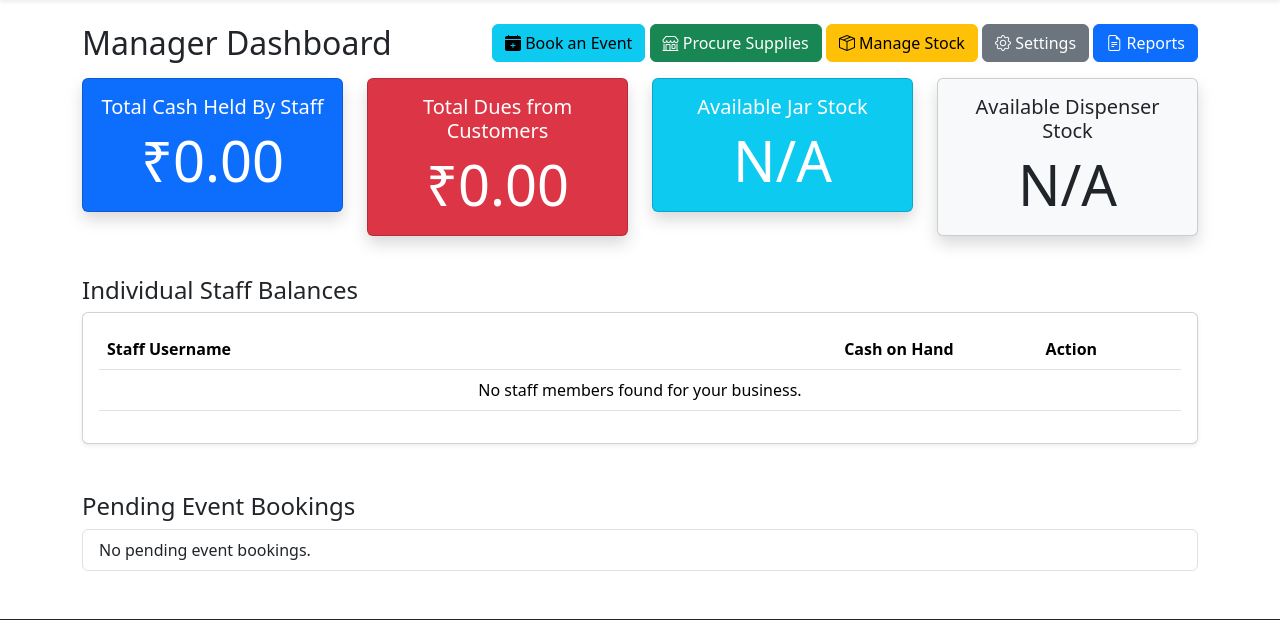
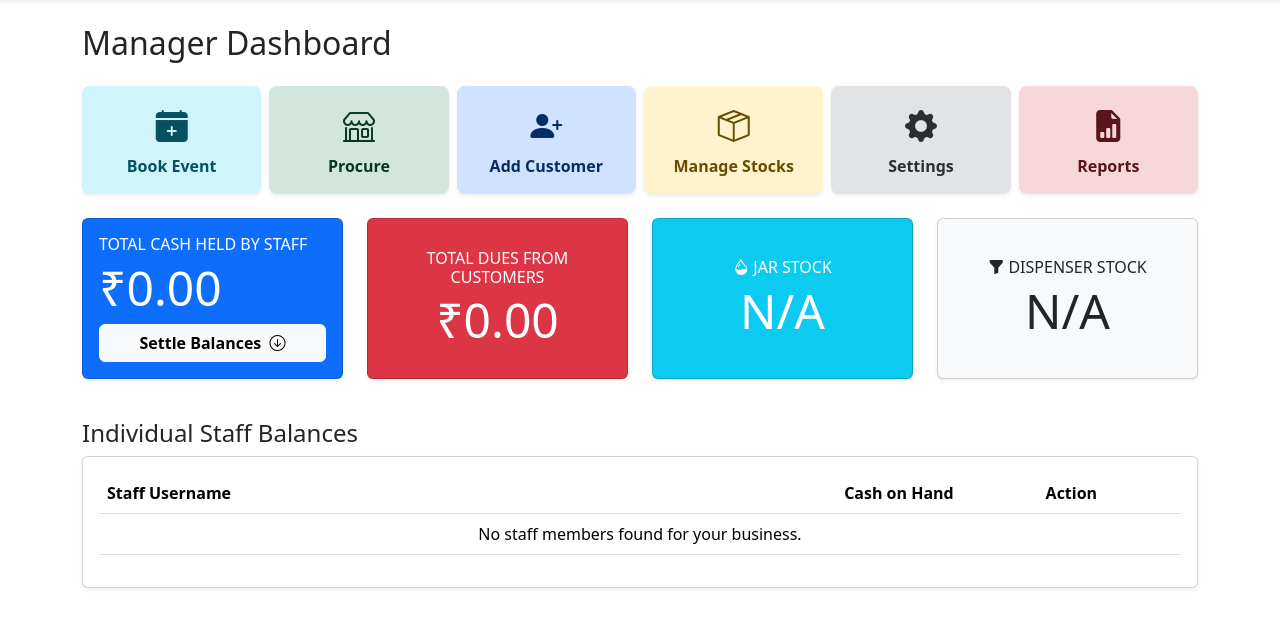
Before and after one commit to rajatpoddar/Aquajal-2.0, a Python web app: template app/templates/manager/dashboard.html in a window 1280 px wide. Shown: the part 62-682 px from the top of the page. Run offline with Jinja, Linux system fonts and the light colour scheme; the template is opened without the code that fills it, so the values that code supplies are empty; some libraries are stand-ins or nearby versions.

Commit message:
browse product page and manager dashboard update and fix on reports page

```diff
--- a/app/templates/manager/dashboard.html
+++ b/app/templates/manager/dashboard.html
@@ -83,65 +83,102 @@
 </div>
 {% endif %}
 
-{# --- DASHBOARD CONTENT --- #}
-<div class="d-flex flex-column flex-md-row justify-content-md-between align-items-md-center mb-3">
+{# --- DASHBOARD TITLE --- #}
+<div class="d-flex flex-column flex-md-row justify-content-md-between align-items-md-center mb-4">
     <h2 class="mb-3 mb-md-0">Manager Dashboard</h2>
-    <div class="d-grid gap-2 d-md-block">
-        <a href="{{ url_for('manager.book_event') }}" class="btn btn-info">
-            <i class="bi bi-calendar-plus-fill"></i> Book an Event
+</div>
+
+{# --- QUICK ACTION BUTTONS --- #}
+<div class="row row-cols-3 row-cols-md-6 g-2 mb-4 text-center">
+    <div class="col">
+        <a href="{{ url_for('manager.book_event') }}" class="d-block p-3 rounded-3 text-decoration-none bg-info-subtle text-info-emphasis shadow-sm h-100 d-flex flex-column justify-content-center btn-hover-lift">
+            <i class="bi bi-calendar-plus-fill fs-2 mb-1"></i>
+            <span class="fw-bold">Book Event</span>
         </a>
-        <a href="{{ url_for('manager.browse_products') }}" class="btn btn-success">
-            <i class="bi bi-shop"></i> Procure Supplies
+    </div>
+    <div class="col">
+        <a href="{{ url_for('manager.browse_products') }}" class="d-block p-3 rounded-3 text-decoration-none bg-success-subtle text-success-emphasis shadow-sm h-100 d-flex flex-column justify-content-center btn-hover-lift">
+            <i class="bi bi-shop fs-2 mb-1"></i>
+            <span class="fw-bold">Procure</span>
         </a>
-        <a href="{{ url_for('manager.stock_management') }}" class="btn btn-warning">
-            <i class="bi bi-box-seam"></i> Manage Stock
+    </div>
+     <div class="col">
+        <a href="{{ url_for('customers.add_customer') }}" class="d-block p-3 rounded-3 text-decoration-none bg-primary-subtle text-primary-emphasis shadow-sm h-100 d-flex flex-column justify-content-center btn-hover-lift">
+            <i class="bi bi-person-plus-fill fs-2 mb-1"></i>
+            <span class="fw-bold">Add Customer</span>
         </a>
-        <a href="{{ url_for('manager.settings') }}" class="btn btn-secondary">
-            <i class="bi bi-gear"></i> Settings
+    </div>
+    <div class="col">
+        <a href="{{ url_for('manager.stock_management') }}" class="d-block p-3 rounded-3 text-decoration-none bg-warning-subtle text-warning-emphasis shadow-sm h-100 d-flex flex-column justify-content-center btn-hover-lift">
+            <i class="bi bi-box-seam fs-2 mb-1"></i>
+            <span class="fw-bold">Manage Stocks</span>
         </a>
-        <a href="{{ url_for('manager.reports') }}" class="btn btn-primary">
-            <i class="bi bi-file-earmark-text"></i> Reports
+    </div>
+    <div class="col">
+        <a href="{{ url_for('manager.settings') }}" class="d-block p-3 rounded-3 text-decoration-none bg-secondary-subtle text-secondary-emphasis shadow-sm h-100 d-flex flex-column justify-content-center btn-hover-lift">
+            <i class="bi bi-gear-fill fs-2 mb-1"></i>
+            <span class="fw-bold">Settings</span>
+        </a>
+    </div>
+    <div class="col">
+        <a href="{{ url_for('manager.reports') }}" class="d-block p-3 rounded-3 text-decoration-none bg-danger-subtle text-danger-emphasis shadow-sm h-100 d-flex flex-column justify-content-center btn-hover-lift">
+            <i class="bi bi-file-earmark-bar-graph-fill fs-2 mb-1"></i>
+            <span class="fw-bold">Reports</span>
         </a>
     </div>
 </div>
 
+{# --- Redesigned Summary Cards for Responsive View --- #}
+<div class="row mb-4">
 
-<div class="row mb-4">
-    <div class="col-lg-3 col-md-6 mb-3">
-        <div class="card text-center text-white bg-primary shadow">
-            <div class="card-body">
-                <h5 class="card-title">Total Cash Held By Staff</h5>
-                <p class="card-text display-4">₹{{ "%.2f"|format(total_staff_balance) }}</p>
+    <!-- Total Cash Card -->
+    <div class="col-12 col-md-6 col-lg-3 mb-3">
+        <div class="card text-white bg-primary shadow-sm h-100">
+            <div class="card-body d-flex flex-column justify-content-between p-3">
+                <div>
+                    <h6 class="card-title text-uppercase mb-1">Total Cash Held By Staff</h6>
+                    <p class="card-text display-5 mb-2">₹{{ "%.2f"|format(total_staff_balance) }}</p>
+                </div>
+                <a href="#staff-balances" class="btn btn-light fw-bold w-100">
+                    Settle Balances <i class="bi bi-arrow-down-circle ms-1"></i>
+                </a>
             </div>
         </div>
     </div>
-    <div class="col-lg-3 col-md-6 mb-3">
-        <div class="card text-center text-white bg-danger shadow">
-            <div class="card-body">
-                <h5 class="card-title">Total Dues from Customers</h5>
-                <p class="card-text display-4">₹{{ "%.2f"|format(total_dues) }}</p>
+
+    <!-- Total Dues Card -->
+    <div class="col-12 col-md-6 col-lg-3 mb-3">
+        <div class="card text-white bg-danger shadow-sm h-100">
+            <div class="card-body text-center p-3 d-flex flex-column justify-content-center">
+                <h6 class="card-title text-uppercase mb-1">Total Dues from Customers</h6>
+                <p class="card-text display-5 mb-0">₹{{ "%.2f"|format(total_dues) }}</p>
             </div>
         </div>
     </div>
-    <div class="col-lg-3 col-md-6 mb-3">
-        <div class="card text-center text-white bg-info shadow">
-            <div class="card-body">
-                <h5 class="card-title">Available Jar Stock</h5>
-                <p class="card-text display-4">{{ current_user.business.jar_stock if current_user.business else 'N/A' }}</p>
+
+    <!-- Available Jar Stock Card -->
+    <div class="col-12 col-md-6 col-lg-3 mb-3">
+        <div class="card text-white bg-info shadow-sm h-100">
+            <div class="card-body text-center p-3 d-flex flex-column justify-content-center">
+                <h6 class="card-title text-uppercase mb-1"><i class="bi bi-droplet-half"></i> Jar Stock</h6>
+                <p class="card-text display-5 mb-0">{{ business.jar_stock if business else 'N/A' }}</p>
             </div>
         </div>
     </div>
-    <div class="col-lg-3 col-md-6 mb-3">
-        <div class="card text-center text-dark bg-light shadow">
-            <div class="card-body">
-                <h5 class="card-title">Available Dispenser Stock</h5>
-                <p class="card-text display-4">{{ current_user.business.dispenser_stock if current_user.business else 'N/A' }}</p>
+
+    <!-- Available Dispenser Stock Card -->
+    <div class="col-12 col-md-6 col-lg-3 mb-3">
+        <div class="card text-dark bg-light shadow-sm h-100">
+            <div class="card-body text-center p-3 d-flex flex-column justify-content-center">
+                <h6 class="card-title text-uppercase mb-1"><i class="bi bi-funnel-fill"></i> Dispenser Stock</h6>
+                <p class="card-text display-5 mb-0">{{ business.dispenser_stock if business else 'N/A' }}</p>
             </div>
         </div>
     </div>
 </div>
 
-<h4 class="mt-4">Individual Staff Balances</h4>
+
+<h4 class="mt-4" id="staff-balances">Individual Staff Balances</h4>
 <div class="card shadow-sm">
     <div class="card-body">
         <div class="table-responsive">
--- a/app/templates/manager/reports.html
+++ b/app/templates/manager/reports.html
@@ -142,7 +142,7 @@
                                 <td class="text-center">{{ staff.full_days }}</td>
                                 <td class="text-center">{{ staff.half_days }}</td>
                                 <td class="text-center">{{ staff.absent_days }}</td>
-                                <td class="text-end">₹{{ "%.2f"|format(staff.total_wages) }}</td>
+                                <td class="text-end">{{ staff.total_wages_display }}</td>
                             </tr>
                             {% else %}
                             <tr><td colspan="5" class="text-center">No staff found.</td></tr>
```
Also changed, not shown: app/templates/manager/browse_products.html (+19 -6 lines), migrations/versions/f20251021_add_missing_daily_wage.py (deleted, +0 -37 lines).
